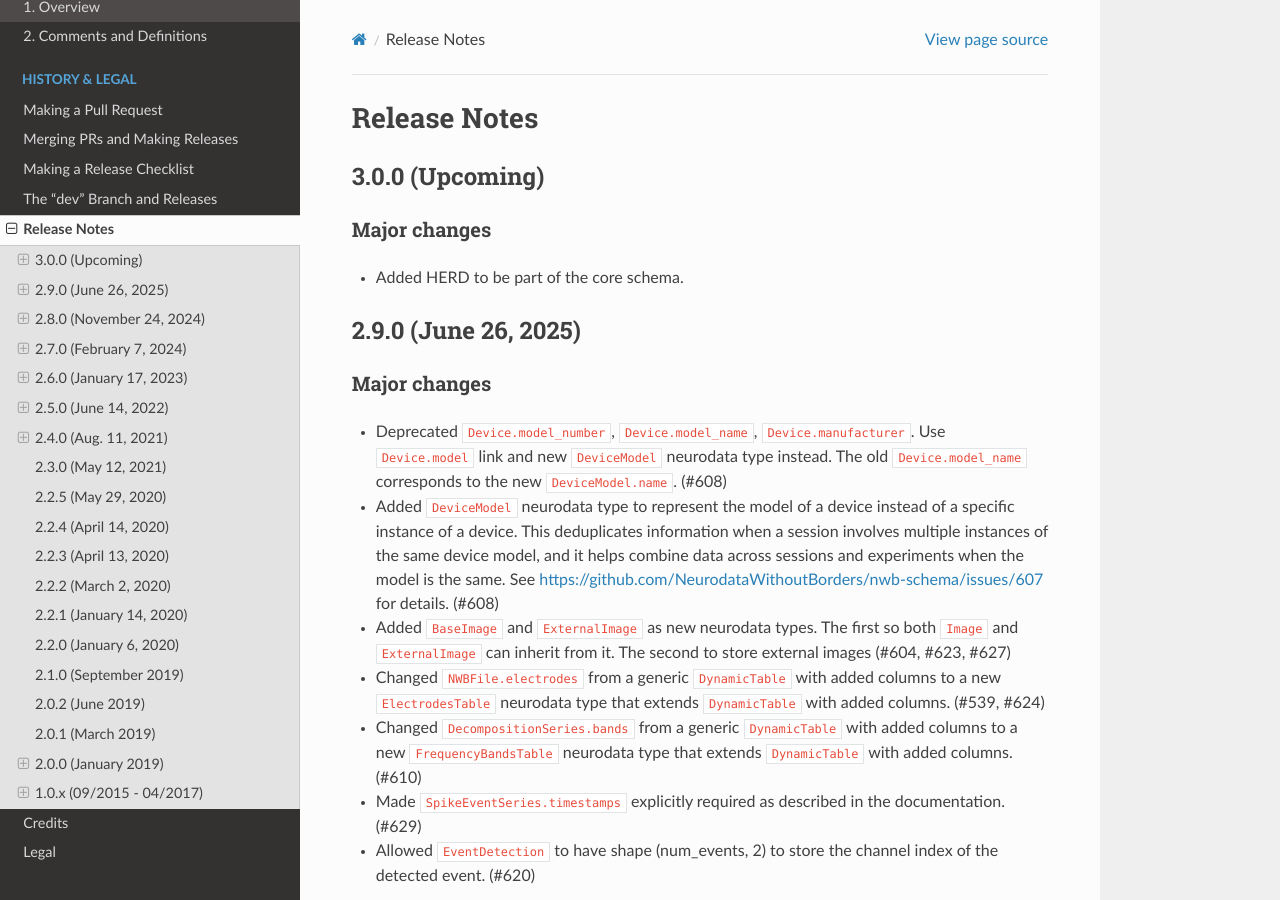
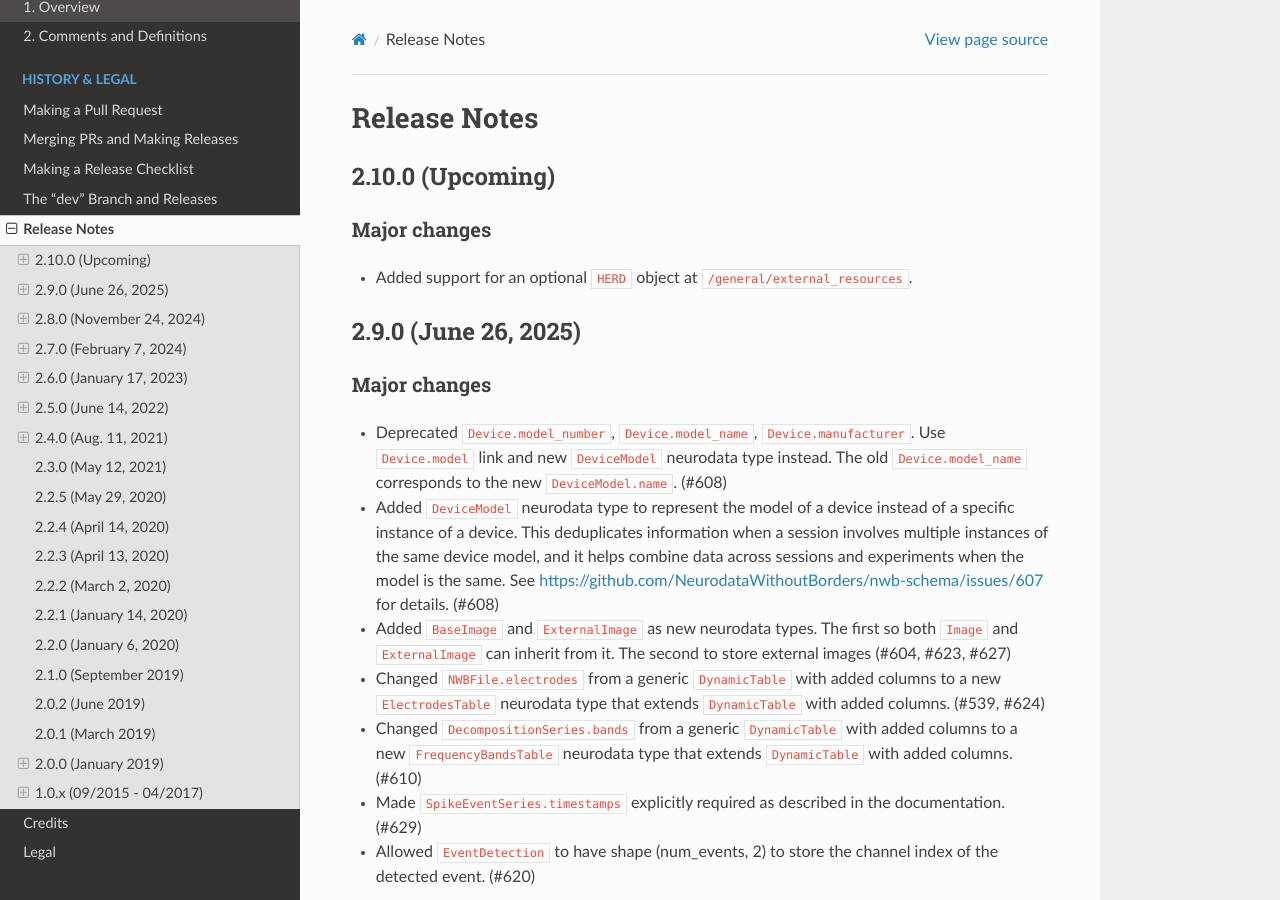
Before and after one commit to NeurodataWithoutBorders/nwb-schema, a Sphinx documentation site: the page built from docs/format/source/format_release_notes.rst, in a window 1280 px wide and 900 px high. Built offline with Sphinx 7.4.7 and the Read the Docs theme 3.1.0, drawn with Linux system fonts in a browser that asks for light colours.

Commit message:
Update release notes and version

```diff
--- a/docs/format/source/conf.py
+++ b/docs/format/source/conf.py
@@ -83,9 +83,9 @@
 # built documents.
 #
 # The short X.Y version.
-version = '2.9.0'
+version = '2.10.0'
 # The full version, including alpha/beta/rc tags.
-release = '2.9.0'
+release = '2.10.0-alpha'
 
 # The language for content autogenerated by Sphinx. Refer to documentation
 # for a list of supported languages.
--- a/docs/format/source/format_release_notes.rst
+++ b/docs/format/source/format_release_notes.rst
@@ -3,12 +3,12 @@
 Release Notes
 =============
 
-3.0.0 (Upcoming)
+2.10.0 (Upcoming)
 ---------------------
 
 Major changes
 ^^^^^^^^^^^^^
-- Added HERD to be part of the core schema.
+- Added support for an optional ``HERD`` object at ``/general/external_resources``.
 
 2.9.0 (June 26, 2025)
 ---------------------
```
Also changed, not shown: 2 other files.
